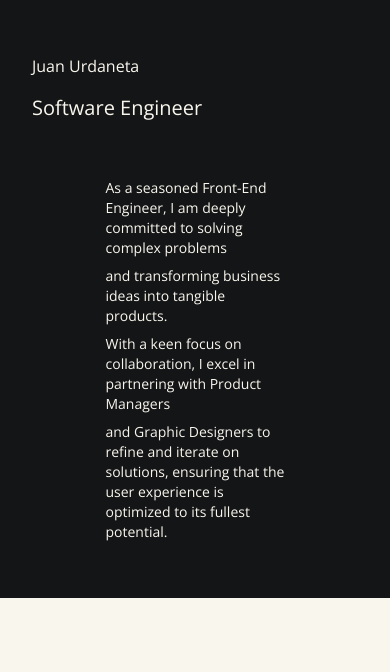
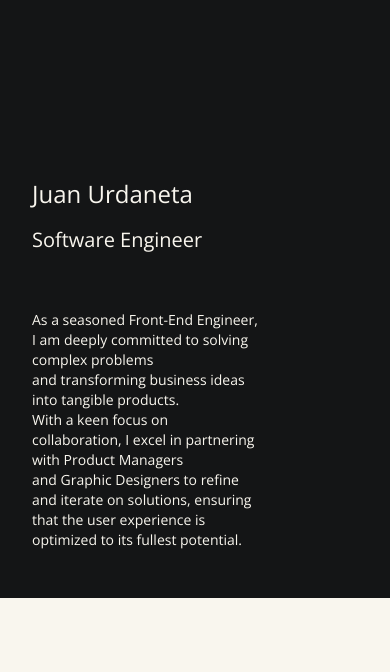
Before and after one commit to juanUrdaneta/portfolio, a React (Vite) app: page / in a window 390 px wide. Shown: the part 172-844 px from the top of the page. Built offline with nearby package versions, Linux system fonts and the light colour scheme; a web font is replaced by a local one.

Commit message:
fix mobile

```diff
--- a/src/sections/Header.tsx
+++ b/src/sections/Header.tsx
@@ -30,9 +30,9 @@ const Header = () => {
       id="header"
       className="w-screen h-[800px] max-h-[80vh] flex flex-col justify-end bg-black-soft "
     >
-      <section className=" w-full flex flex-col md:flex-row justify-center items-center mb-10">
+      <section className=" w-full flex flex-col md:flex-row justify-center items-start md:items-center mb-10">
         <div className="px-8 w-full md:w-1/2 bg-black-soft" id="name-box">
-          <h1 className="text-left md:text-right font-openSans font-thin md:text-4xl lg:text-[80px] sm:text-[200px] select-none text-white-bone mb-4 ">
+          <h1 className="text-left md:text-right font-openSans font-thin md:text-4xl lg:text-[80px] text-2xl select-none text-white-bone mb-4 ">
             Juan Urdaneta
           </h1>
           <p className=" text-white-bone text-xl md:text-right md:text-4xl font-openSans font-thin select-none ">
@@ -41,18 +41,18 @@ const Header = () => {
         </div>
         <div
           id="description-box"
-          className=" h-fit p-2 flex flex-col justify-center items-start mt-12 rounded-2xl w-1/2"
+          className="h-fit p-2 flex flex-col justify-center items-start mt-12 rounded-2xl w-3/4 md:w-1/2 px-8 md:px-0"
         >
-          <p className=" text-white-bone text-sm md:text-xl font-openSans font-thin select-none bg-transparent mb-2 text-left ">
+          <p className=" text-white-bone text-sm md:text-xl font-openSans font-thin select-none bg-transparent md:mb-2 text-left ">
             As a seasoned Front-End Engineer, I am deeply committed to solving complex problems
           </p>
-          <p className=" text-white-bone text-sm md:text-xl font-openSans font-thin select-none bg-transparent mb-2 text-left ">
+          <p className=" text-white-bone text-sm md:text-xl font-openSans font-thin select-none bg-transparent md:mb-2 text-left ">
             and transforming business ideas into tangible products.
           </p>
-          <p className=" text-white-bone text-sm md:text-xl font-openSans font-thin select-none bg-transparent mb-2 text-left ">
+          <p className=" text-white-bone text-sm md:text-xl font-openSans font-thin select-none bg-transparent md:mb-2 text-left ">
             With a keen focus on collaboration, I excel in partnering with Product Managers
           </p>
-          <p className=" text-white-bone text-sm md:text-xl font-openSans font-thin select-none bg-transparent mb-2 text-left ">
+          <p className=" text-white-bone text-sm md:text-xl font-openSans font-thin select-none bg-transparent md:mb-2 text-left ">
             and Graphic Designers to refine and iterate on solutions, ensuring that the user
             experience is optimized to its fullest potential.
           </p>
```
